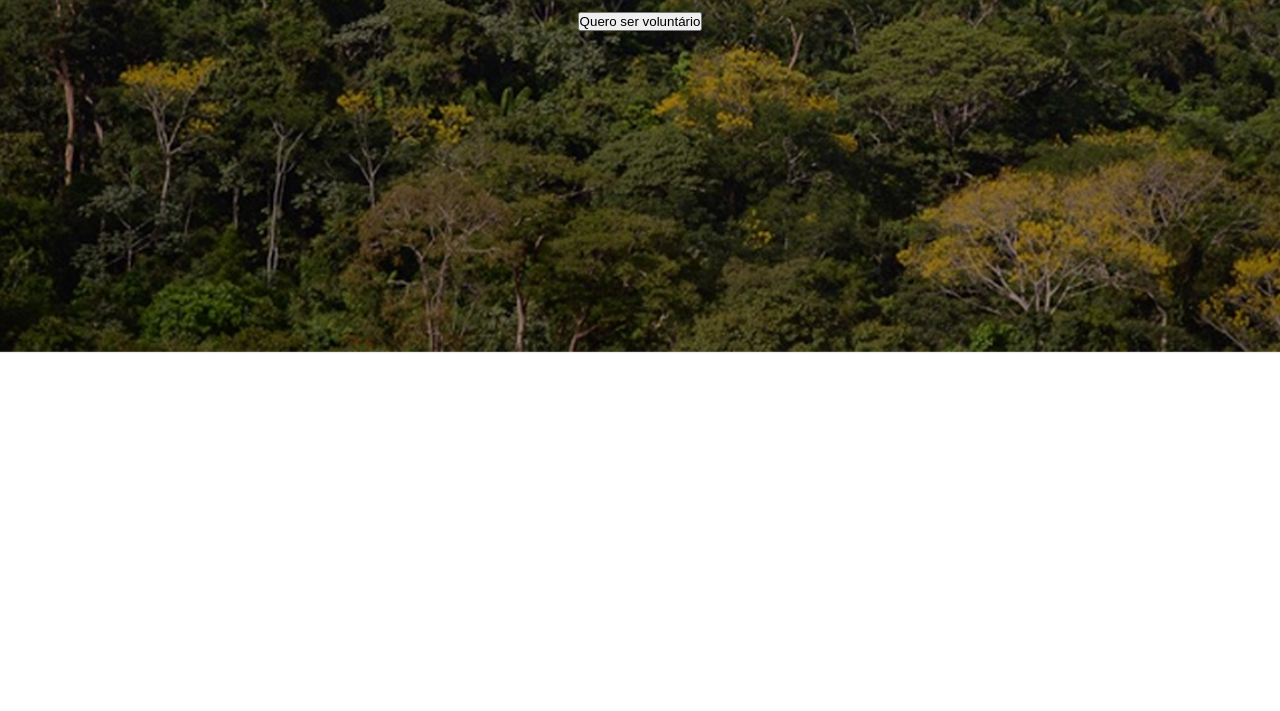
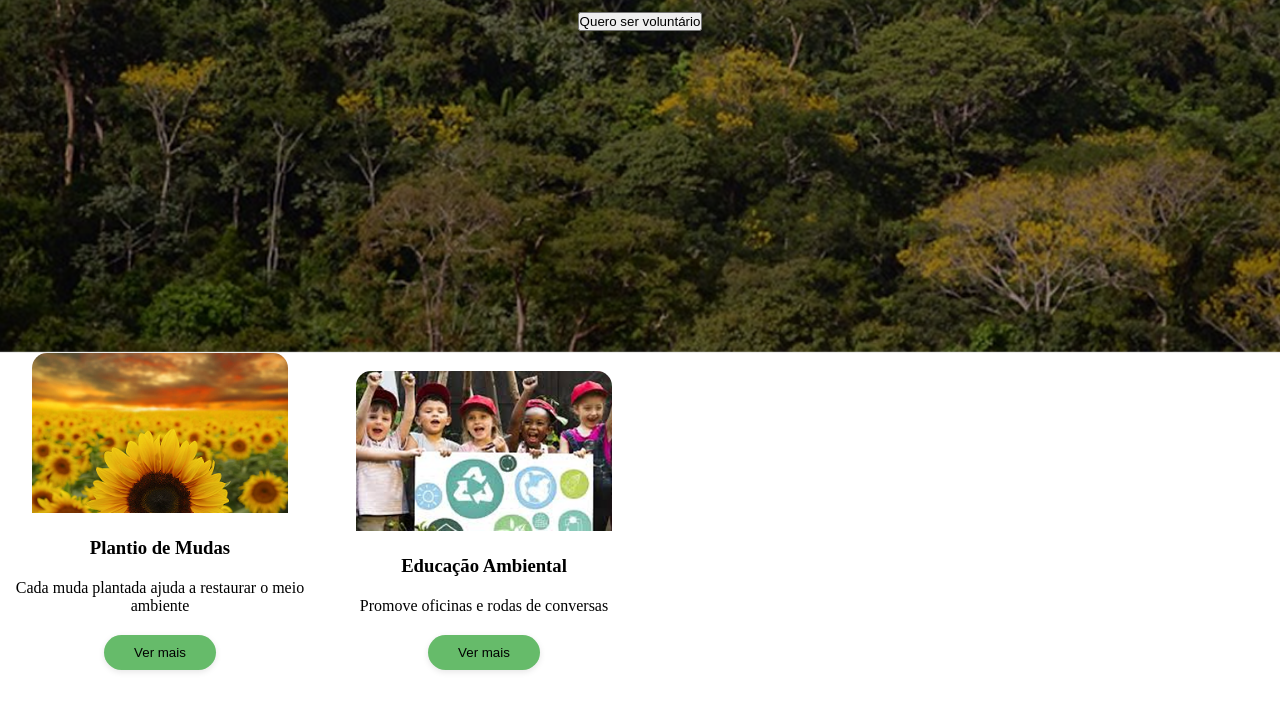
Before and after one commit to LarissaTrajano/Verde-acao, a plain HTML site: page index.html in a window 1280 px wide. Shown: the part 447-1158 px from the top of the page. Before the commit the page ends 800 px from the top, so only its background shows below. Drawn offline with Linux system fonts and the light colour scheme; a web font is replaced by a local one.

Commit message:
atualizações

```diff
--- a/index.html
+++ b/index.html
@@ -25,7 +25,22 @@
             <p>Ser voluntário na Verde Ação é plantar esperança e colher transformação. Juntos, cuidamos do planeta e inspiramos mudanças reais!</p>
             <button>Quero ser voluntário </button>
         </section>
+
+<section class="cards">
+        <article class="card">
+            <img src="./asset/girassol.png" alt="Plantio de Mudas">
+            <h3>Plantio de Mudas</h3>
+            <p>Cada muda plantada ajuda a restaurar o meio ambiente</p>
+       <button> Ver mais </button>
+       </article>
+
+       <article class="card">
+        <img src="./asset/criancas.png" alt=" Imagem de crianças">
+        <h3>Educação Ambiental </h3>
+        <p>Promove oficinas e rodas de conversas</p>
+        <button> Ver mais </button>
+       </article>
+        </section>
     </main>
-
 </body>
 </html>
--- a/style.scss
+++ b/style.scss
@@ -63,3 +63,36 @@ width: 50%;
 }
 
 }
+
+.cards {
+    background-color: white;
+    height: 60vh;
+}
+.card {
+    background-color: white;
+    width: 25vw;
+    height: 40vh;
+    text-align: center;
+    border-radius: 15px;
+    display: inline-block;
+    img {
+        width: 80%;
+        border-radius: 15px 15px 0 0;
+        height: 20vh;
+    }
+    h3 {
+        margin: 20px;
+    }
+    p {
+        margin-bottom: 20px;
+    }
+    button {
+        background-color: #66BB6A;
+        padding: 10px 30px;
+        border: none;
+        border-radius: 29px; // para arredondar o botão
+        box-shadow: 0 2px 6px rgba(0, 0, 0, 0.1);
+
+
+    }
+}
```
Also changed, not shown: style.css, 1 other file.
